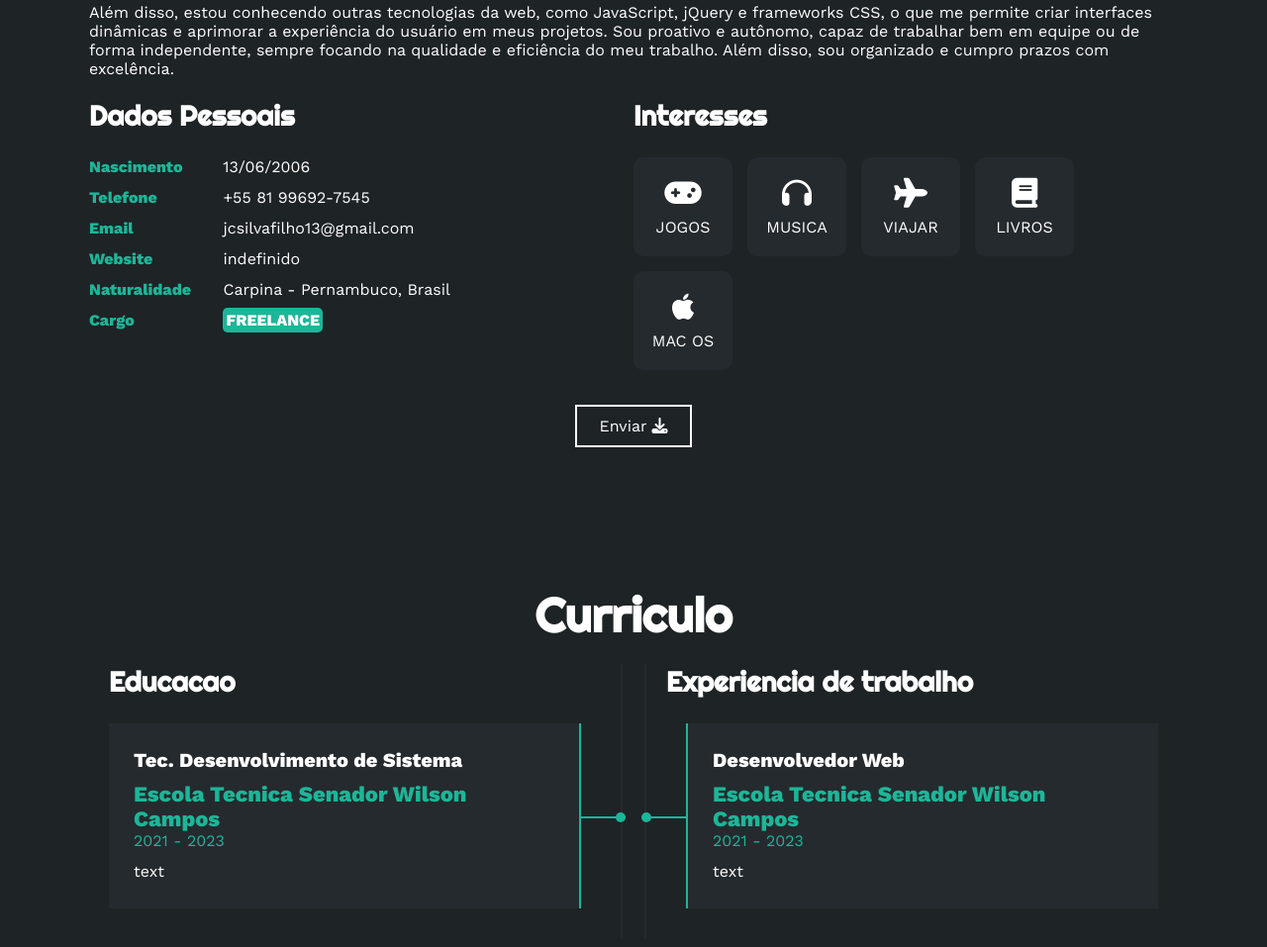
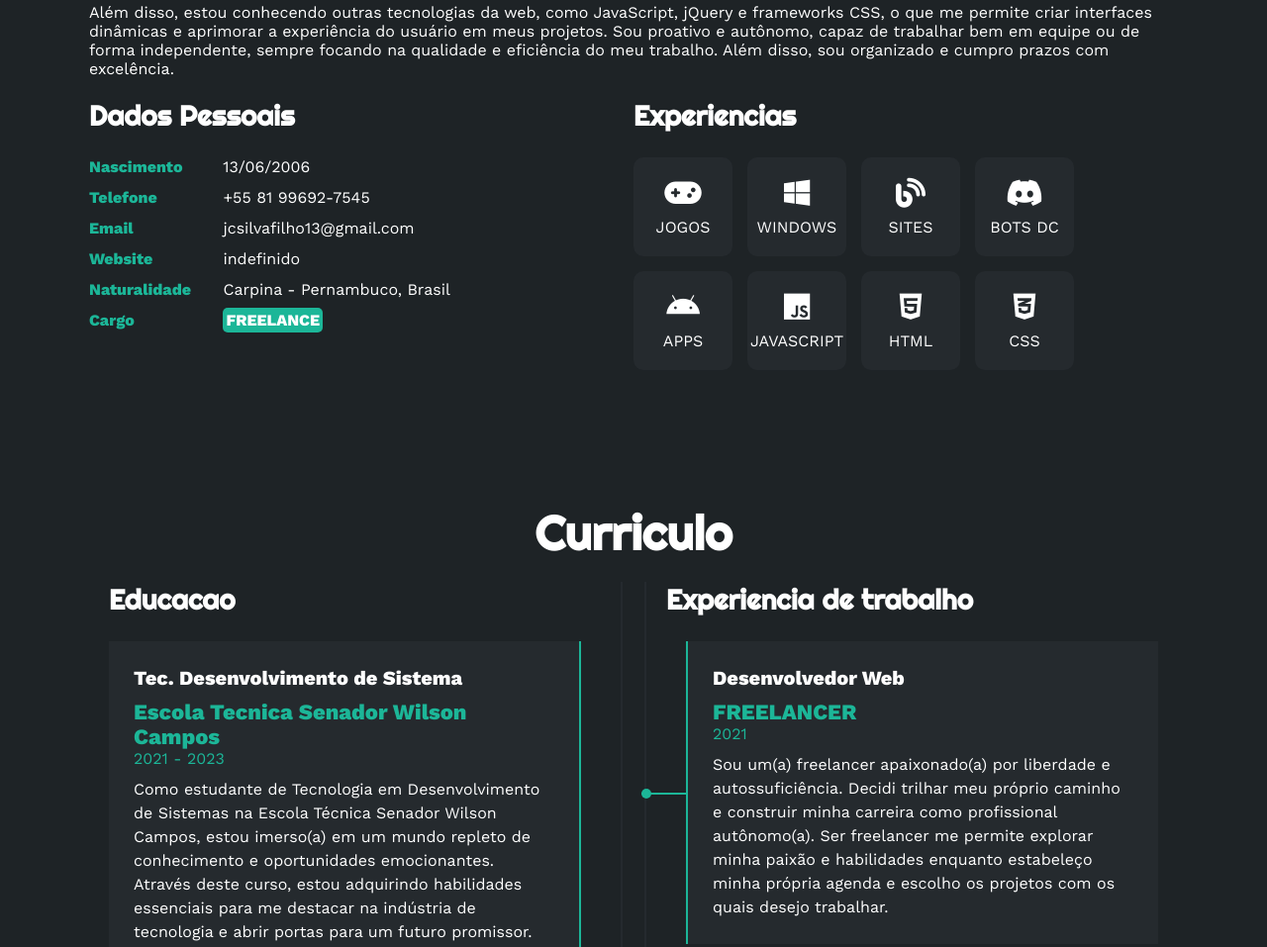
Before and after one commit to josecarlos006/portifolio, a plain HTML site: page index.html in a window 1280 px wide. Shown: the part 1054-2011 px from the top of the page at 99% size. Drawn offline with nearby package versions, Linux system fonts and the light colour scheme.

Commit message:
atualização
atualização

```diff
--- a/index.html
+++ b/index.html
@@ -91,35 +91,46 @@
 
                 <!-- intereses -->
                 <div class="col">
-                    <h3>Interesses</h3>
+                    <h3>Experiencias</h3>
                     <div class="contenedor-intereses">
                         <div class="interes">
                             <i class="fa-solid fa-gamepad"></i>
                             <span>JOGOS</span>
                         </div>
                         <div class="interes">
-                            <i class="fa-solid fa-headphones"></i>
-                            <span>MUSICA</span>
+                            <i class="fa-brands fa-windows" style="color: #ffffff;"></i>
+                            <span>WINDOWS</span>
                         </div>
                         <div class="interes">
-                            <i class="fa-solid fa-plane"></i>
-                            <span>VIAJAR</span>
+                            <i class="fa-solid fa-blog"></i>
+                            <span>SITES</span>
                         </div>
                         <div class="interes">
-                            <i class="fa-solid fa-book"></i>
-                            <span>LIVROS</span>
+                            <i class="fa-brands fa-discord"></i>
+                            <span>BOTS DC</span>
                         </div>
                         <div class="interes">
-                            <i class="fa-brands fa-apple"></i>
-                            <span>MAC OS</span>
+                            <i class="fa-brands fa-android"></i>
+                            <span>APPS</span>
+                        </div>
+
+                        <div class="interes">
+                            <i class="fa-brands fa-js"></i>
+                            <span>JAVASCRIPT</span>
+                        </div>
+
+                        <div class="interes">
+                            <i class="fa-brands fa-html5"></i>
+                            <span>HTML</span>
+                        </div>
+
+                        <div class="interes">
+                            <i class="fa-brands fa-css3-alt"></i>
+                            <span>CSS</span>
                         </div>
                     </div>
                 </div>
             </div>
-            <button>
-                Enviar <i class="fa-solid fa-download"></i>
-                <span class="overlay"></span>
-            </button>
         </div>
     </section>
     <!-- SECCION CURRICULUM -->
@@ -133,7 +144,9 @@
                         <h4>Tec. Desenvolvimento de Sistema</h4>
                         <span class="casa">Escola Tecnica Senador Wilson Campos</span>
                         <span class="fecha">2021 - 2023</span>
-                        <p>text</p>
+                        <p>Como estudante de Tecnologia em Desenvolvimento de Sistemas na Escola Técnica Senador Wilson Campos, estou imerso(a) em um mundo repleto de conhecimento e oportunidades emocionantes. Através deste curso, estou adquirindo habilidades essenciais para me destacar na indústria de tecnologia e abrir portas para um futuro promissor.
+                            <p><br>A minha escolha de seguir essa carreira foi inspirada pela minha paixão pela tecnologia e pela sua capacidade de transformar o mundo ao nosso redor. Na Escola Técnica Senador Wilson Campos, tenho acesso a um currículo abrangente que abrange tanto os fundamentos teóricos quanto as aplicações práticas do desenvolvimento de sistemas.
+                            <p><br>Durante o meu tempo na escola, tenho a oportunidade de mergulhar em disciplinas como programação, banco de dados, desenvolvimento web, segurança da informação e muito mais. Cada matéria é ministrada por professores especializados, que compartilham seus conhecimentos e experiência, preparando-me para os desafios e demandas do mercado de trabalho.</p>
                         <div class="conectori">
                             <div class="circuloi"></div>
                         </div>
@@ -144,9 +157,9 @@
                     <h3>Experiencia de trabalho</h3>
                     <div class="item der">
                         <h4>Desenvolvedor Web</h4>
-                        <span class="casa">Escola Tecnica Senador Wilson Campos</span>
-                        <span class="fecha">2021 - 2023</span>
-                        <p>text</p>
+                        <span class="casa">FREELANCER</span>
+                        <span class="fecha">2021</span>
+                        <p>Sou um(a) freelancer apaixonado(a) por liberdade e autossuficiência. Decidi trilhar meu próprio caminho e construir minha carreira como profissional autônomo(a). Ser freelancer me permite explorar minha paixão e habilidades enquanto estabeleço minha própria agenda e escolho os projetos com os quais desejo trabalhar.</p>
                         <div class="conectord">
                             <div class="circulod"></div>
                         </div>
```
Also changed, not shown: img/hero.png (deleted), img/p2.jpg (deleted), img/p3.jpg (deleted), img/p4.jpg (deleted), img/p5.jpg (deleted), img/p6.jpg (deleted), img/ubicacion.png (deleted).
